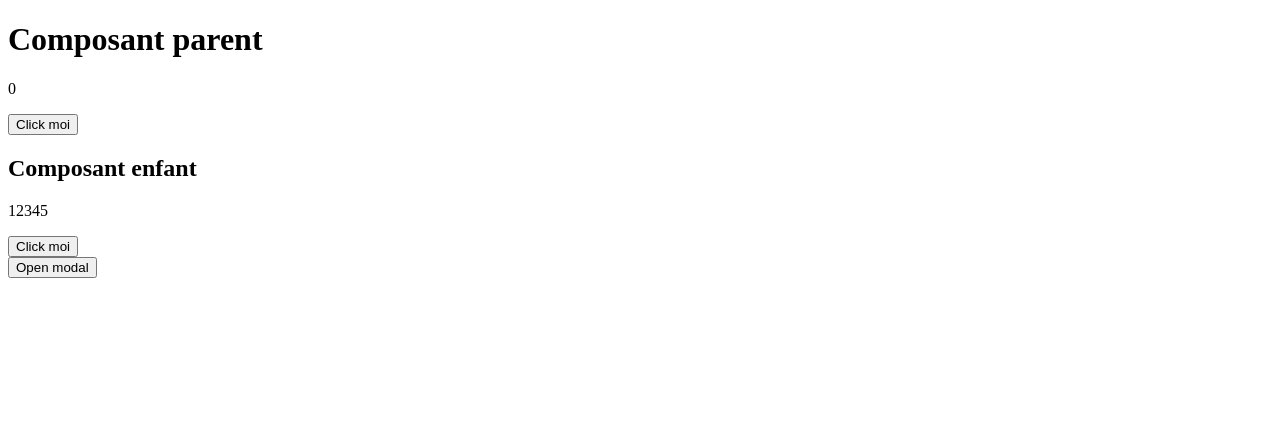
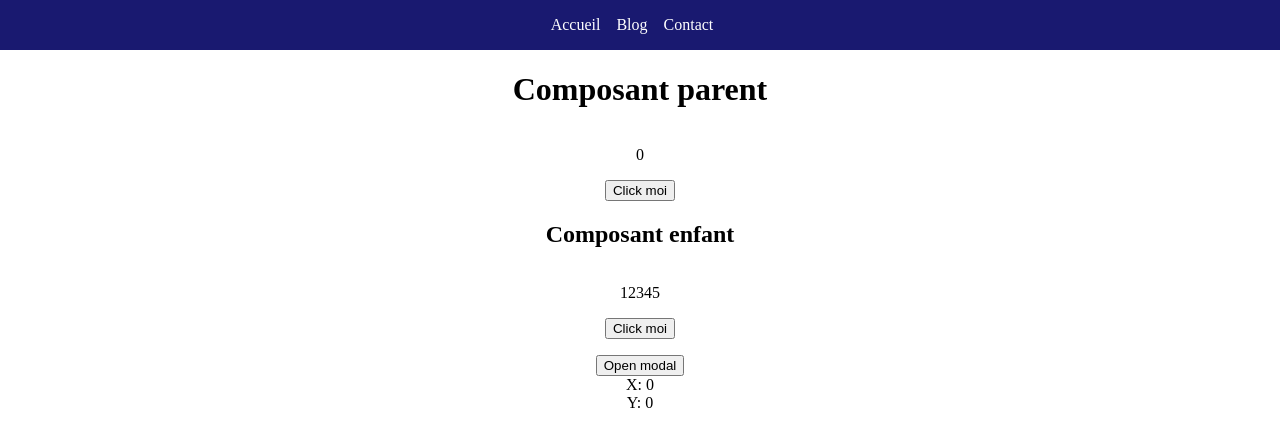
Before and after one commit to quentintrouve/react-hooks, a React (Create React App) app: page / in a window 1280 px wide. Shown: the top 446 px of the page. Built offline with nearby package versions, Linux system fonts and the light colour scheme.

Commit message:
navabr responsive with useState and useEffect + short circuit operator

```diff
--- /dev/null
+++ b/src/App.css
@@ -0,0 +1,17 @@
+body {
+  margin: 0;
+}
+.app {
+  display: flex;
+  flex-direction: column;
+  align-items: center;
+}
+.buttonModal {
+  margin-top: 16px;
+}
+.mainContent,
+.childContent {
+  display: flex;
+  flex-direction: column;
+  align-items: center;
+}
--- a/src/App.js
+++ b/src/App.js
@@ -1,11 +1,15 @@
-import { useState } from 'react'
+import { useState, useEffect } from 'react'
 // import Compo from './components/Compo'
 import Contenu from './components/Contenu'
 import Modal from './components/Modal/Modal'
+import Navbar from './components/Navbar/Navbar'
+
+import './App.css'
 
 function App() {
 
   const [toggleShow, setToggleShow] = useState(false);
+  const [pos, setPos] = useState([0, 0]);
 
   const closeModal = () => {
     setToggleShow(false)
@@ -25,12 +29,28 @@ function App() {
     myModal = '';
   }
 
+  const logMousePosition = e => {
+    let arrayPos = [];
+    arrayPos[0] = e.clientX;
+    arrayPos[1] = e.clientY;
+    setPos(arrayPos);
+  }
+
+  useEffect(() => {
+    window.addEventListener('mousemove', logMousePosition);
+    return () => {
+      window.removeEventListener('mousemove', logMousePosition);
+    }
+  }, [])
+
   return (
-    <div className="App">
+    <div className="app">
       {/* <Compo /> */}
+      <Navbar />
       <Contenu />
-      <button onClick={openModal}>Open modal</button>
+      <button className="buttonModal" onClick={openModal}>Open modal</button>
       {myModal}
+      <span>X: {pos[0]}</span><span>Y: {pos[1]}</span>
     </div>
   );
 }
--- a/src/components/Contenu.js
+++ b/src/components/Contenu.js
@@ -14,7 +14,7 @@ export default function Contenu() {
   }, [])
 
   return (
-    <div>
+    <div className="mainContent">
       <h1>Composant parent</h1>
       <p>{compteur}</p>
       <button onClick={() => setCompteur(compteur + 1)}>Click moi</button>
--- a/src/components/Enfant.js
+++ b/src/components/Enfant.js
@@ -5,7 +5,7 @@ const Enfant = function ({ chaine, myFunc }) {
   console.log("Mise à jour du composant enfant")
 
   return (
-    <div>
+    <div className="childContent">
       <h2>Composant enfant</h2>
       <p>{chaine}</p>
       <button onClick={myFunc}>Click moi</button>
--- /dev/null
+++ b/src/components/Navbar/Navbar.css
@@ -0,0 +1,58 @@
+.navbar {
+  width: 100%;
+}
+nav {
+  height: 50px;
+  background-color: midnightblue;
+}
+.list {
+  height: 100%;
+  margin: 0;
+  padding: 0;
+  display: flex;
+  justify-content: center;
+  align-items: center;
+  background-color: midnightblue;
+  position: relative;
+  z-index: 10;
+}
+.items {
+  list-style: none;
+  margin-right: 16px;
+  color: #fff;
+  cursor: pointer;
+}
+.items:hover {
+  color: rgba(255,255,255,0.5);
+}
+.btn {
+  display: none;
+}
+
+@media screen and (max-width: 500px) {
+  .list {
+    flex-direction: column;
+    height: 200px;
+  }
+  .items {
+    height: 50px;
+    line-height: 50px;
+    width: 100%;
+    margin-right: 0;
+    border-bottom: 1px solid #fff;
+    text-align: center;
+  }
+  .items:first-child {
+    margin-top: 50px;
+    border-top: 1px solid #fff;
+  }
+  .btn {
+    display: block;
+    position: absolute;
+    top: 15px;
+    right: 10px;
+    color: #fff;
+    cursor: pointer;
+    z-index: 15;
+  }
+}
--- /dev/null
+++ b/src/components/Navbar/Navbar.js
@@ -0,0 +1,40 @@
+import { useState, useEffect } from 'react'
+import './Navbar.css'
+
+import React from 'react'
+
+export default function Navbar() {
+
+  const [toggleMenu, setToggleMenu] = useState(false);
+  const [windowWidth, setWindowWidth] = useState(window.innerWidth)
+
+  const openMenu = () => {
+    setToggleMenu(!toggleMenu);
+  }
+
+  useEffect(() => {
+
+    const changeWindowWidth = () => {
+      setWindowWidth(window.innerWidth)
+      setToggleMenu(false)
+    }
+
+    window.addEventListener('resize', changeWindowWidth)
+
+  }, [])
+
+  return (
+    <div className="navbar">
+      <nav>
+        {(windowWidth > 500 || toggleMenu) && (
+          <ul className="list">
+            <li className="items">Accueil</li>
+            <li className="items">Blog</li>
+            <li className="items">Contact</li>
+          </ul>
+        )}
+      </nav>
+      <div onClick={openMenu} className="btn">MENU</div>
+    </div >
+  )
+}
```
Also changed, not shown: 1 other file (tests, documents, lock files or other folders).
